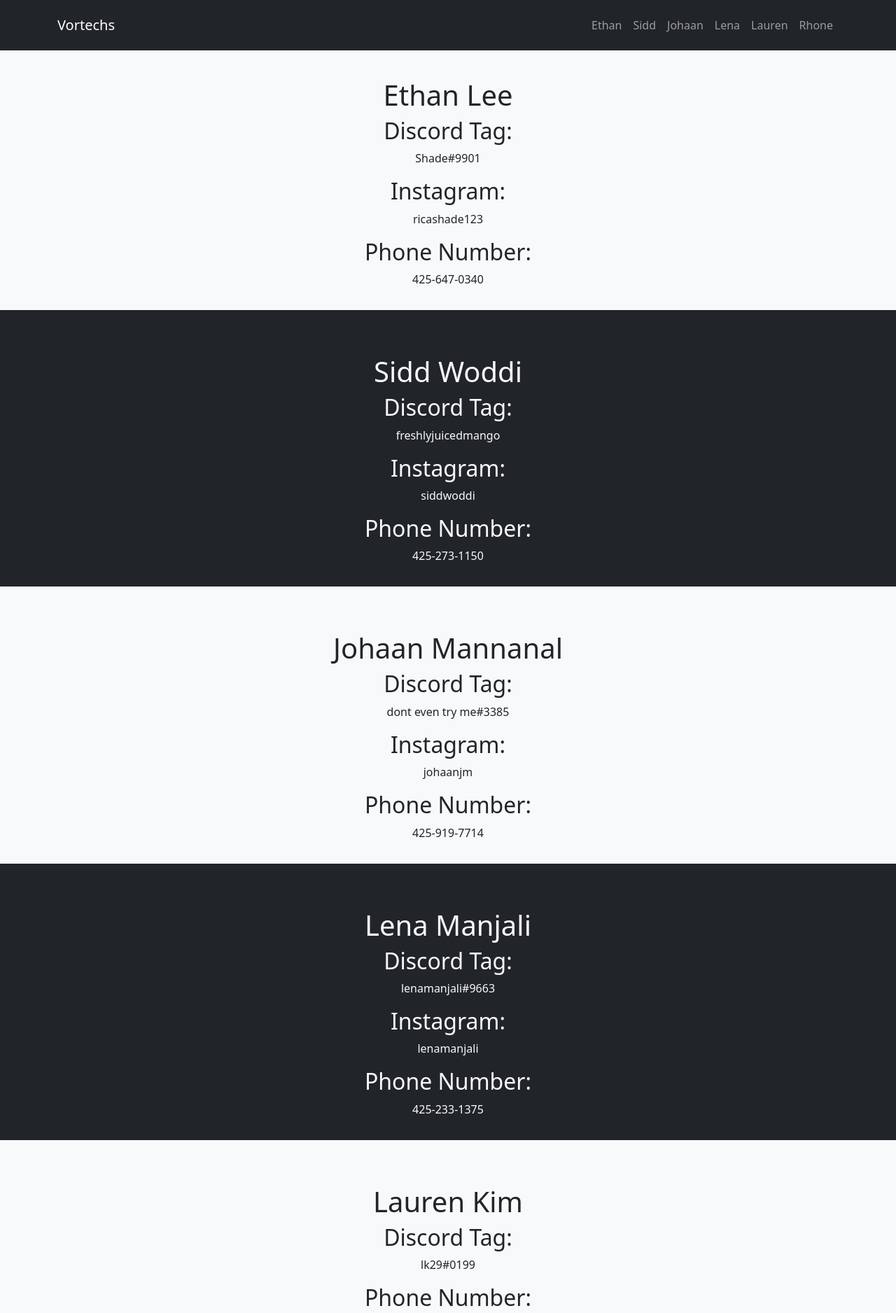
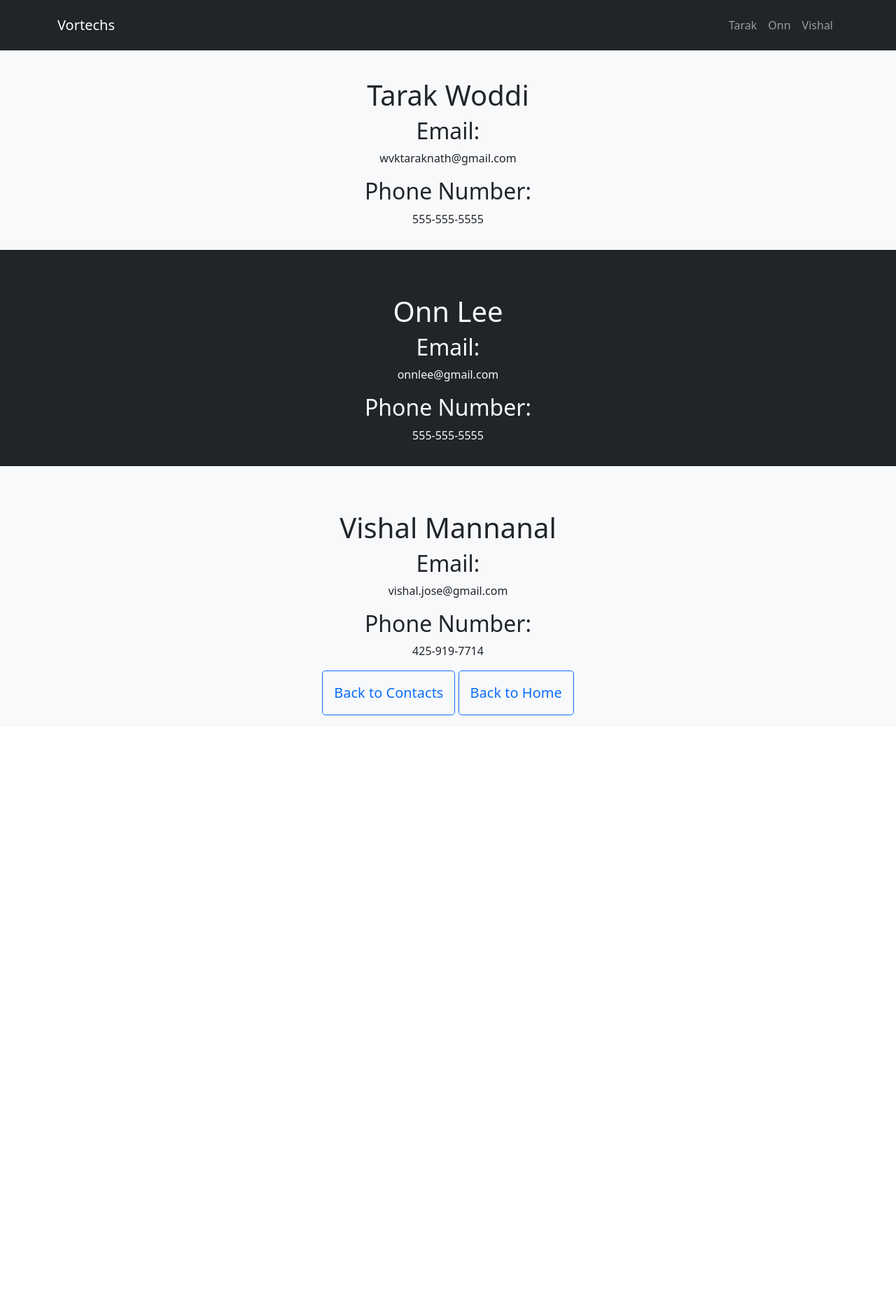
Before and after one commit to Galactech/website, a plain HTML site: page mentorscontact.html in a window 1280 px wide. Shown: the top 1876 px of the page at 70% size. After the commit the page ends 1038 px from the top, so only its background shows below. Drawn offline with nearby package versions, Linux system fonts and the light colour scheme.

Commit message:
Update mentorscontact.html

```diff
--- a/mentorscontact.html
+++ b/mentorscontact.html
@@ -34,22 +34,13 @@
           <div class="collapse navbar-collapse" id="navmenu">
             <ul class="navbar-nav ms-auto">
               <li class="nav-item">
-                <a href="#contact1" class="nav-link">Ethan</a>
+                <a href="#contact1" class="nav-link">Tarak</a>
               </li>
               <li class="nav-item">
-                <a href="#contact2" class="nav-link">Sidd</a>
+                <a href="#contact2" class="nav-link">Onn</a>
               </li>
               <li class="nav-item">
-                <a href="#contact3" class="nav-link">Johaan</a>
-              </li>
-              <li class="nav-item">
-                <a href="#contact4" class="nav-link">Lena</a>
-              </li>
-              <li class="nav-item">
-                <a href="#contact5" class="nav-link">Lauren</a>
-              </li>
-              <li class="nav-item">
-                <a href="#contact6" class="nav-link">Rhone</a>
+                <a href="#contact3" class="nav-link">Vishal</a>
               </li>
             </ul>
           </div>
@@ -59,60 +50,30 @@
     <section class="empty pt-5"></section>
 
     <section id="contact1" class="text-dark bg-light text-center py-3">
-      <h1 class="pt-5">Ethan Lee</h1>
-      <h2>Discord Tag:</h2>
-      <p>Shade#9901</p>
-      <h2>Instagram:</h2>
-      <p>ricashade123</p>
+      <h1 class="pt-5">Tarak Woddi</h1>
+      <h2>Email:</h2>
+      <p>wvktaraknath@gmail.com</p>
       <h2>Phone Number:</h2>
-      <p>425-647-0340</p>
+      <p>555-555-5555</p>
     </section>
 
     <section id="contact2" class="text-light bg-dark text-center py-3">
-      <h1  class="pt-5">Sidd Woddi</h1>
-      <h2>Discord Tag:</h2>
-      <p>freshlyjuicedmango</p>
-      <h2>Instagram:</h2>
-      <p>siddwoddi</p>
+      <h1  class="pt-5">Onn Lee</h1>
+      <h2>Email:</h2>
+      <p>onnlee@gmail.com</p>
       <h2>Phone Number:</h2>
-      <p>425-273-1150</p>
+      <p>555-555-5555</p>
     </section>
 
     <section id="contact3" class="text-dark bg-light text-center py-3">
-      <h1 class="pt-5">Johaan Mannanal</h1>
-      <h2>Discord Tag:</h2>
-      <p>dont even try me#3385</p>
-      <h2>Instagram:</h2>
-      <p>johaanjm</p>
+      <h1 class="pt-5">Vishal Mannanal</h1>
+      <h2>Email:</h2>
+      <p>vishal.jose@gmail.com</p>
       <h2>Phone Number:</h2>
       <p>425-919-7714</p>
-    </section>
-
-    <section id="contact4" class="text-light bg-dark text-center py-3">
-      <h1 class=" pt-5">Lena Manjali</h1>
-      <h2>Discord Tag:</h2>
-      <p>lenamanjali#9663</p>
-      <h2>Instagram:</h2>
-      <p>lenamanjali</p>
-      <h2>Phone Number:</h2>
-      <p>425-233-1375</p>
-    </section>
-
-    <section id="contact5" class="text-dark bg-light text-center py-3">
-      <h1 class=" pt-5">Lauren Kim</h1>
-      <h2>Discord Tag:</h2>
-      <p>lk29#0199</p>
-      <h2>Phone Number:</h2>
-      <p>425-647-8226</p>
-    </section>
-
-    <section id="contact6" class="text-light bg-dark text-center py-3">
-      <h1 class=" pt-5">Rhone Eiler</h1>
-      <h2>Discord Tag:</h2>
-      <p>TKDKid1000</p>
-      <h2>Phone Number:</h2>
-      <p>425-591-9284</p>
-      <a href="index.html" role="button" class="btn btn-outline-info btn-lg py-3">
+      <a href="ContactInformation.html" role="button" class="btn btn-outline-primary btn-lg py-3">
+        Back to Contacts</a>
+      <a href="index.html" role="button" class="btn btn-outline-primary btn-lg py-3">
         Back to Home</a>
     </section>
 
```
